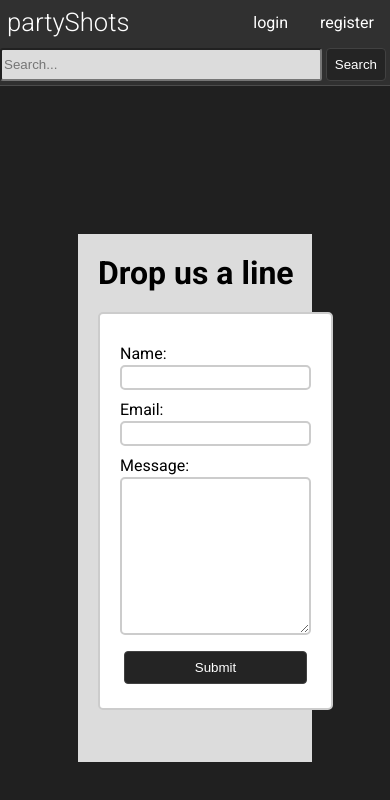
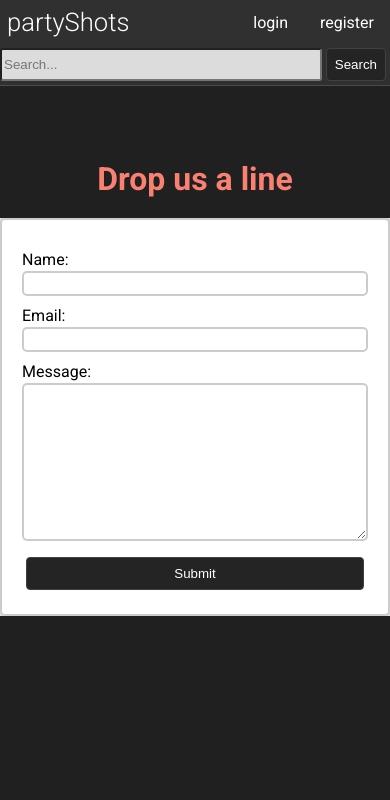
Before and after one commit to pxp888/partyshots-react, a React (Create React App) app: page / in a window 390 px wide. Both pictures are taken after a click on the link "contact". Shown: the top 800 px of the page. Built offline with nearby package versions, Linux system fonts and the light colour scheme; no server answers; a web font is replaced by a local one.

Commit message:
fix contact css

```diff
--- a/src/components/Contact.jsx
+++ b/src/components/Contact.jsx
@@ -27,8 +27,8 @@ function Contact({}) {
 
 	return (
 		<div className="contactholder">
+			<h1>{msg}</h1>
 			<div className='contactbox'>
-			<h1>{msg}</h1>
 				<form className="contactform" onSubmit={submitForm}>
 					<label htmlFor="name">Name:</label>
 					<input type="text" name="name" />
--- a/src/components/styles/Contact.css
+++ b/src/components/styles/Contact.css
@@ -1,5 +1,5 @@
 .contactholder {
-    height: 100vh;
+    padding-top: 4rem;
     display: flex;
     flex-direction: column;
     justify-content: center;
@@ -13,7 +13,6 @@
     grid-template-columns: 1fr;
 
     width: 60%;
-    padding-bottom: 2rem;
 }
 
 .contactform {
@@ -23,7 +22,7 @@
     text-align: left;
 
     padding: 20px;
-    margin: 20px;
+    margin: 0px;
     border: 2px solid #ccc;
     border-radius: 5px;
     background-color: white;
@@ -50,12 +49,23 @@
     border-radius: 5px;
 }
 
-.contactbox h1 {
+.contactholder h1 {
     text-align: left;
     margin: 20px;
-    margin-bottom: 0;
+    color: salmon;
 }
 
 .contactform .btn {
     margin-top: 16px;
 }
+
+@media screen and (max-width: 768px) {
+    .contactbox {
+        width: 100%;
+    }
+
+    .contactform {
+        margin: 0;
+    }
+
+}
```
